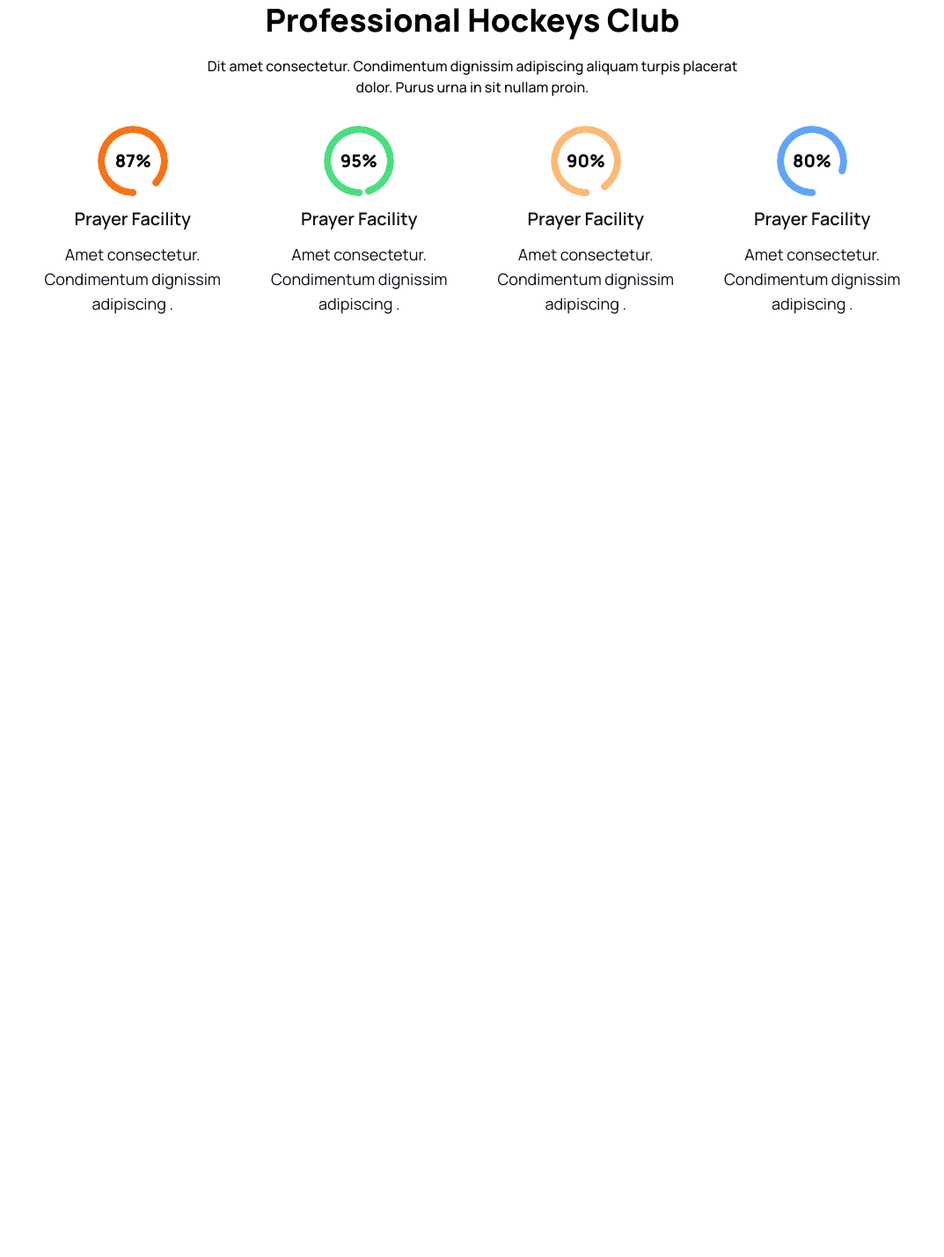
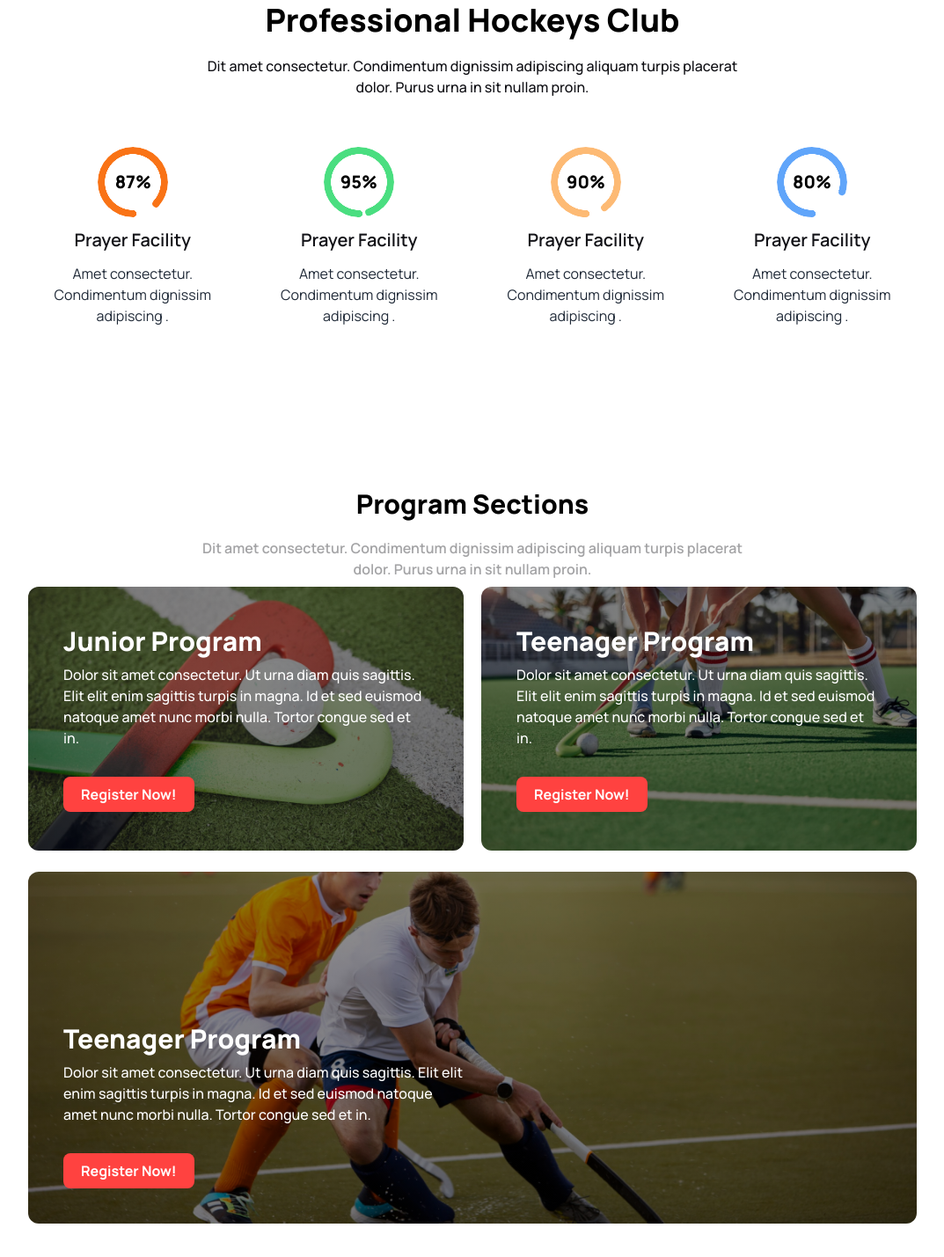
Before and after one commit to MDOMAR11/hockey-asignment-3, a plain HTML site: page index.html in a window 1280 px wide. Shown: the part 787-2216 px from the top of the page at 88% size, without its empty margins (103-1176 px from the left). Before the commit the page ends 1278 px from the top, so only its background shows below. Drawn offline with nearby package versions, Linux system fonts and the light colour scheme.

Commit message:
add on program seciton

```diff
--- a/index.html
+++ b/index.html
@@ -20,6 +20,24 @@
         .font-manrope{
             font-family: 'Manrope', sans-serif;
 
+        }
+        .bg-image{
+          background: linear-gradient(#00000070 , #00000085), url('images/2.png');
+          background-repeat: no-repeat;
+          background-position: center;
+          background-size: cover;
+        }
+        .bg-image2{
+          background:linear-gradient(#00000070 , #00000085), url('images/3.png');
+          background-repeat: no-repeat;
+          background-position: center;
+          background-size: cover;
+        }
+        .bg-img3{
+          background: linear-gradient(#00000070 , #00000085), url('images/4.png');
+          background-repeat: no-repeat;
+          background-position: center;
+          background-size: cover;
         }
 
     </style>
@@ -97,36 +115,71 @@
     </header>
     <main>
         <!-- hockey club section -->
-        <section class="px-[135px] py-[100px] ">
+        <section class="md:px-[135px] md:py-[100px] ">
             <!-- content -->
             <div class="space-y-5">
                 <h1 class="font-extrabold text-black text-center text-4xl">Professional Hockeys Club</h1>
             <p class="text-center text-[#0d0d12] font-medium text-[16px]">Dit amet consectetur. Condimentum dignissim adipiscing aliquam turpis placerat <br>dolor. Purus urna in sit nullam proin. </p>
             </div>
             <!-- prgress bar  -->
-            <div class="flex text-center gap-5 py-8">
+            <div class="md:flex text-center gap-5 py-14">
                 <div class="space-y-3 ">
                     <div class="radial-progress  text-primary-content rotate-180 text-orange-500" style="--value:87;" role="progressbar"><span class="rotate-180 font-extrabold text-xl text-black">87%</span></div>
                     <h1 class="text-[#131318] text-xl font-semibold">Prayer Facility</h1>
-                    <p class="text-[#0d0d18] text-lg">Amet consectetur. Condimentum dignissim adipiscing .</p>
+                    <p class="text-current text-base">Amet consectetur. Condimentum dignissim adipiscing .</p>
                 </div>
                 <div  class="space-y-3 " >
                     <div class="radial-progress  text-primary-content rotate-180 text-green-400" style="--value:95;" role="progressbar"><span class="rotate-180 font-extrabold text-xl text-black">95%</span></div>
                     <h1 class="text-[#131318] text-xl font-semibold">Prayer Facility</h1>
-                    <p class="text-[#0d0d18] text-lg">Amet consectetur. Condimentum dignissim adipiscing .</p>
+                    <p class="text-current text-base">Amet consectetur. Condimentum dignissim adipiscing .</p>
                 </div>
                 <div  class="space-y-3 ">
                     <div class="radial-progress  text-primary-content rotate-180 text-orange-300" style="--value:90;" role="progressbar"><span class="rotate-180 font-extrabold text-xl text-black">90%</span></div>
                     <h1 class="text-[#131318] text-xl font-semibold">Prayer Facility</h1>
-                    <p class="text-[#0d0d18] text-lg">Amet consectetur. Condimentum dignissim adipiscing .</p>
+                    <p class="text-current text-base">Amet consectetur. Condimentum dignissim adipiscing .</p>
                 </div>
                 <div class="space-y-3 ">
                     <div class="radial-progress  text-primary-content rotate-180 text-blue-400" style="--value:80;" role="progressbar"><span class="rotate-180 font-extrabold text-xl text-black">80%</span></div>
                     <h1 class="text-[#131318] text-xl font-semibold">Prayer Facility</h1>
-                    <p class="text-[#0d0d18] text-lg">Amet consectetur. Condimentum dignissim adipiscing .</p>
+                    <p class="text-current text-base">Amet consectetur. Condimentum dignissim adipiscing .</p>
                 </div>
             </div>
 
+        </section>
+        <!-- END progress bar  -->
+
+        <!-- START program section -->
+        <section class="md:px-[135px] p-5 ">
+          <div class="text-center space-y-5 sm:my-2">
+            <h1 class="text-black text-3xl font-extrabold">Program Sections</h1>
+            <p class="text-base text-[#13131863] font-semibold">Dit amet consectetur. Condimentum dignissim adipiscing aliquam turpis placerat <br> dolor. Purus urna in sit nullam proin. </p>
+          </div>
+          <div class="md:flex gap-5 md:flex-row flex-col ">
+            <div class="bg-image md:w-1/2 md:h-[300px] rounded-xl text-white  p-10  flex justify-center items-center ">
+              <div class="space-y-2">
+                <h1 class="font-extrabold text-3xl">Junior Program</h1>
+                <p class="text-[16px] font-medium">Dolor sit amet consectetur. Ut urna diam quis sagittis. Elit elit
+                enim sagittis turpis in magna. Id et sed euismod natoque amet nunc morbi nulla. Tortor congue sed et in.</p><br>
+                <button class=" px-5 py-2 font-bold rounded-lg capitalize bg-[#FF4240] text-white">Register Now!</button>
+              </div>
+            </div>
+            <div class="bg-image2 md:w-1/2 md:h-[300px] my-5 md:my-0 rounded-xl flex justify-center items-center p-10 text-white">
+              <div class="space-y-2">
+                <h1 class="font-extrabold text-3xl">Teenager Program</h1>
+                <p class="text-[16px] font-medium">Dolor sit amet consectetur. Ut urna diam quis sagittis. Elit elit
+                enim sagittis turpis in magna. Id et sed euismod natoque amet nunc morbi nulla. Tortor congue sed et in.</p><br>
+                <button class=" px-5 py-2 font-bold rounded-lg capitalize bg-[#FF4240] text-white">Register Now!</button>
+              </div>
+            </div>
+          </div>
+          <div class="bg-img3 md:h-[400px] sm:my-2 rounded-xl w-full p-10 md:my-6 text-white flex items-end  ">
+            <div class="space-y-2">
+              <h1 class="font-extrabold text-3xl">Teenager Program</h1>
+              <p class="text-[16px] font-medium">Dolor sit amet consectetur. Ut urna diam quis sagittis. Elit elit <br>
+              enim sagittis turpis in magna. Id et sed euismod natoque <br> amet nunc morbi nulla. Tortor congue sed et in.</p><br>
+              <button class=" px-5 py-2 font-bold rounded-lg capitalize bg-[#FF4240] text-white">Register Now!</button>
+            </div>
+          </div>
         </section>
     </main>
     <footer>
```
